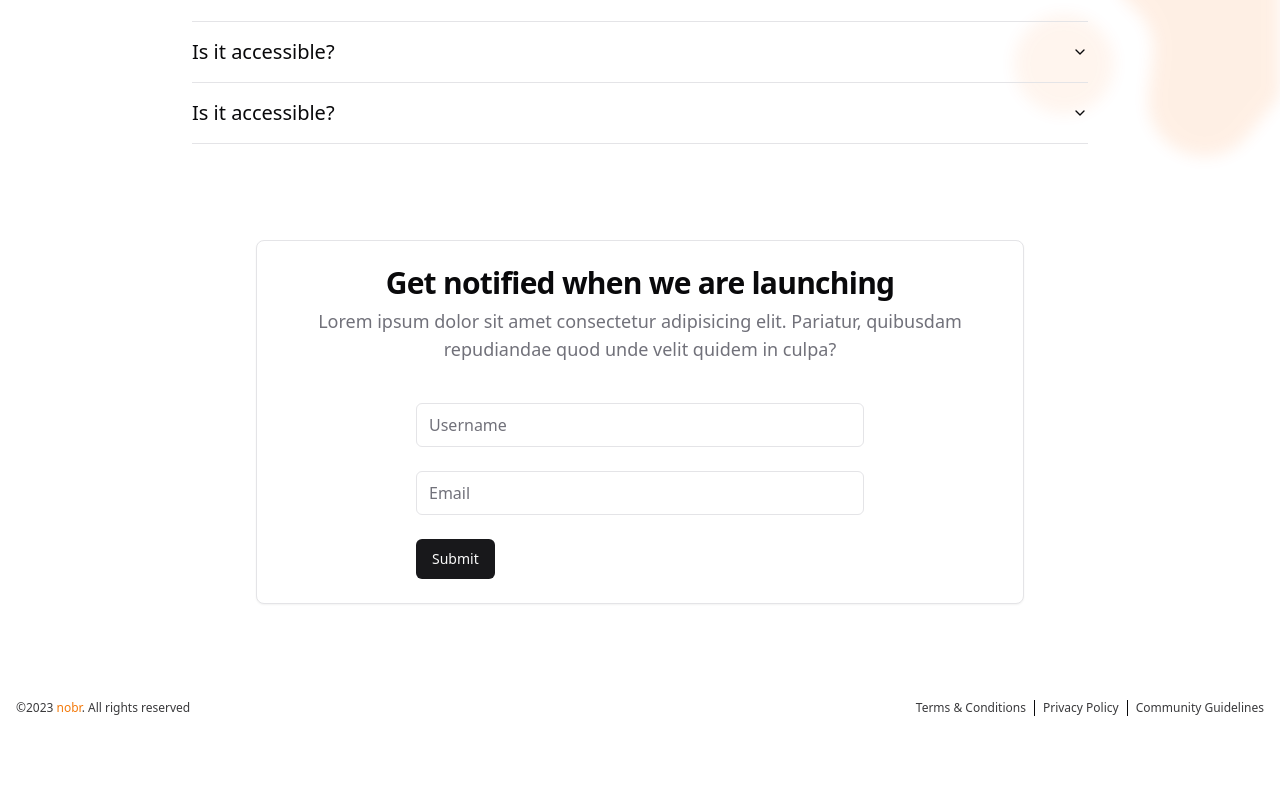
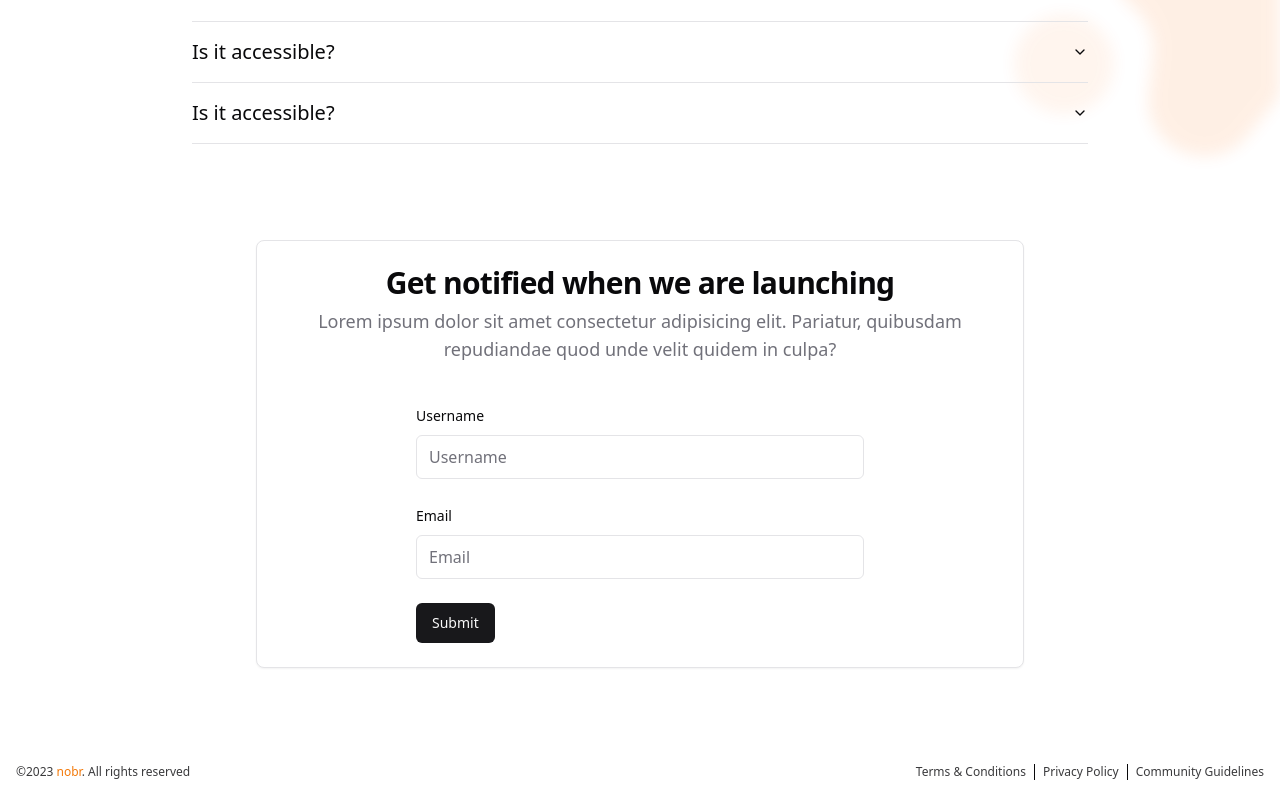
Before and after one commit to 3akare/nobr, a Next.js app: page / in a window 1280 px wide. Shown: the part 755-1551 px from the top of the page. Before the commit the page ends 1487 px from the top, so only its background shows below. Built offline with nearby package versions, Linux system fonts and the light colour scheme.

Commit message:
Labels for inputs

```diff
--- a/app/components/InputForm.tsx
+++ b/app/components/InputForm.tsx
@@ -11,6 +11,7 @@ import {
   FormControl,
   FormField,
   FormItem,
+  FormLabel,
   FormMessage,
 } from "@/app/components/ui/form";
 import { Input } from "@/app/components/ui/input";
@@ -19,7 +20,6 @@ import { toast } from "@/app/components/ui/use-toast";
 //Firebase imports
 import { addDoc } from "firebase/firestore";
 import { collectionRef } from "../../firebase";
-
 
 const FormSchema = z.object({
   username: z.string().min(2, {
@@ -56,8 +56,8 @@ export function InputForm() {
           control={form.control}
           name="username"
           render={({ field }) => (
-            <>
               <FormItem>
+                <FormLabel>Username</FormLabel>
                 <FormControl>
                   <Input
                     placeholder="Username"
@@ -67,15 +67,14 @@ export function InputForm() {
                 </FormControl>
                 <FormMessage />
               </FormItem>
-            </>
           )}
         />
         <FormField
           control={form.control}
           name="email"
           render={({ field }) => (
-            <>
               <FormItem>
+                <FormLabel>Email</FormLabel>
                 <FormControl>
                   <Input
                     placeholder="Email"
@@ -85,7 +84,6 @@ export function InputForm() {
                 </FormControl>
                 <FormMessage />
               </FormItem>
-            </>
           )}
         />
         <Button type="submit">Submit</Button>
```
